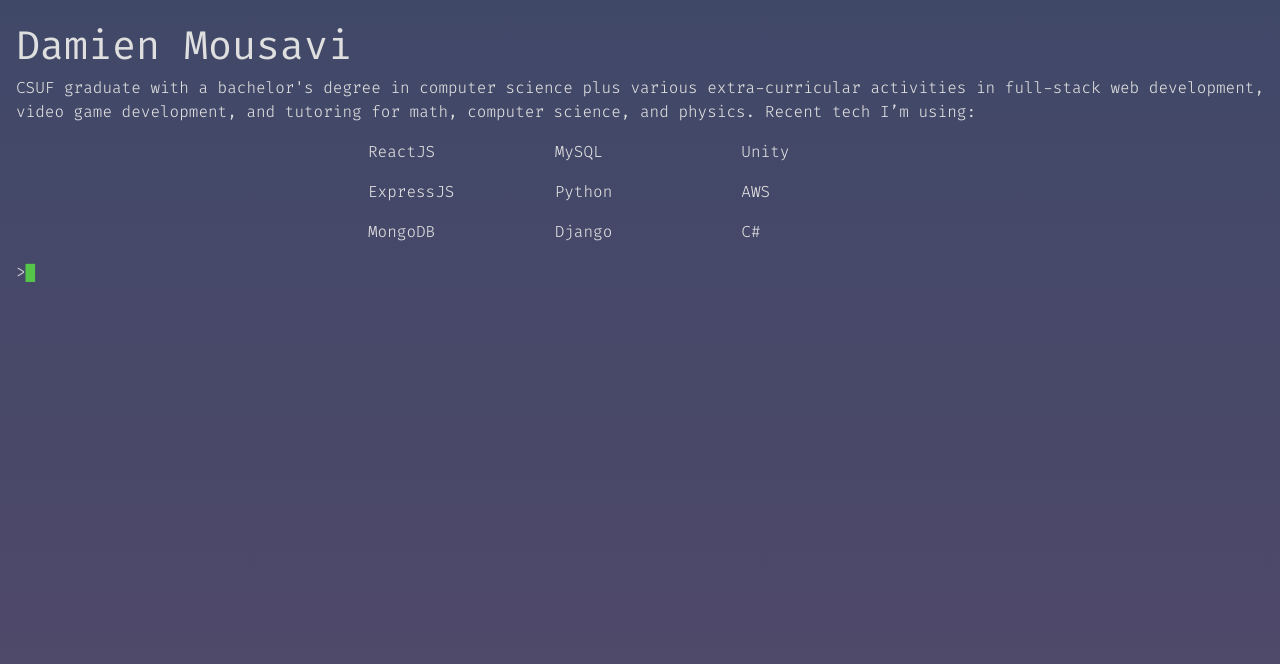
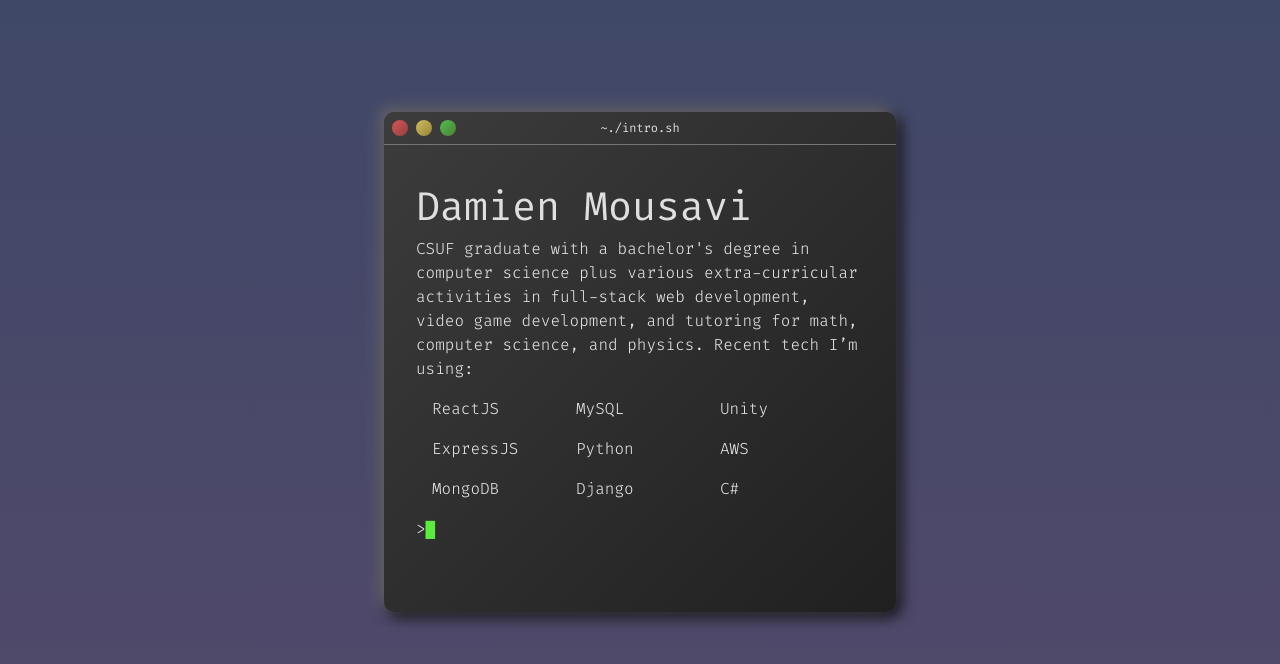
Before and after one commit to DamienSaavi/damiensaavi.github.io, a React (Create React App) app: page / in a window 1280 px wide. Shown: the top 664 px of the page. Built offline with nearby package versions, Linux system fonts and the light colour scheme.

Commit message:
added terminal container background

```diff
--- a/package.json
+++ b/package.json
@@ -18,7 +18,7 @@
   },
   "scripts": {
     "predeploy": "npm run build",
-    "deploy": "gh-pages -b gh-page -d build",
+    "deploy": "gh-pages -b gh-pages -d build",
     "start": "craco start",
     "build": "craco build",
     "test": "craco test",
--- a/src/App.css
+++ b/src/App.css
@@ -12,6 +12,49 @@
   font-size: 2.5rem;
   font-weight: 400;
 }
+
+.terminal {
+  background:linear-gradient(135deg, #3c3c3c 0%, #202020 100%);
+  min-height: 500px;
+  border-radius: 10px;
+  box-shadow: -4px -4px 15px rgb(108, 107, 110), 4px 4px 15px rgb(0, 0, 0);
+}
+
+.terminal-bar {
+  color: rgb(223, 223, 223);
+  border-top-left-radius: 10px;
+  border-top-right-radius: 10px;
+  border-bottom: .5px solid rgb(116, 116, 116);
+}
+
+.button {
+  height: 1rem;
+  width: 1rem;
+  border-radius: 50%;
+}
+
+.btn-exit {
+  background: linear-gradient(135deg, #d35858 0%, #953e3e 100%);
+}
+.btn-min {
+  background: linear-gradient(135deg, #d3bc58 0%, #95853e 100%);
+}
+.btn-max {
+  background: linear-gradient(135deg, #53bd4f 0%, #4b8036 100%);
+}
+
+
+
+
+
+
+
+
+
+
+
+
+
 
 
 .ityped-cursor {
--- a/src/App.js
+++ b/src/App.js
@@ -14,7 +14,7 @@
       showCursor: true,
       strings: ["Damien Mousavi"],
       loop: false,
-      typeSpeed: 5,
+      typeSpeed: 20,
       startDelay: 1000,
       cursorChar: "█",
       onFinished: function () {
@@ -27,7 +27,7 @@
           showCursor: true,
           strings: ["CSUF graduate with a bachelor's degree in computer science plus various extra-curricular activities in full-stack web development, video game development, and tutoring for math, computer science, and physics. Recent tech I’m using:"],
           loop: false,
-          typeSpeed: 1,
+          typeSpeed: 5,
           startDelay: 100,
           cursorChar: "█",
           onFinished: function () {
@@ -71,9 +71,20 @@
   const techli = tech.map((e, i) => <span><li className='inline' id={'intro-tech-' + i}></li></span>)
 
   return (
-    <div className='root h-screen w-screen'>
-      <div className='container mx-auto p-4'>
-        <p className='intro inline' id="intro-name"></p><br></br>
+    <div className='root fixed h-screen w-screen p-4'>
+      <div className='terminal container mt-24 mx-auto max-w-lg h-56'>
+        <div className='terminal-bar w-full flex justify-items-start gap-2 p-2'>
+          <div class='button btn-exit'></div>
+          <div class='button btn-min'></div>
+          <div class='button btn-max'></div>
+          <span className='text-center mx-auto align-top text-xs'>~./intro.sh</span>
+          <div class='button opacity-0'></div>
+          <div class='button opacity-0'></div>
+          <div class='button opacity-0'></div>
+        </div>
+        <div className='terminal-console flex self-center p-8'>
+          <div className='w-full'>
+            <p className='intro inline' id="intro-name"></p><br />
             <p className='intro inline' id="intro-desc"></p>
             <ul className='intro container grid grid-cols-3 gap-4 mx-auto max-w-xl p-4'>
               {techli}
@@ -81,6 +92,8 @@
             <p className='intro inline' id="intro-launch"></p>
           </div>
         </div>
+      </div>
+    </div>
   )
 }
 
```
Lines whose indentation alone changed are shown as unchanged.
